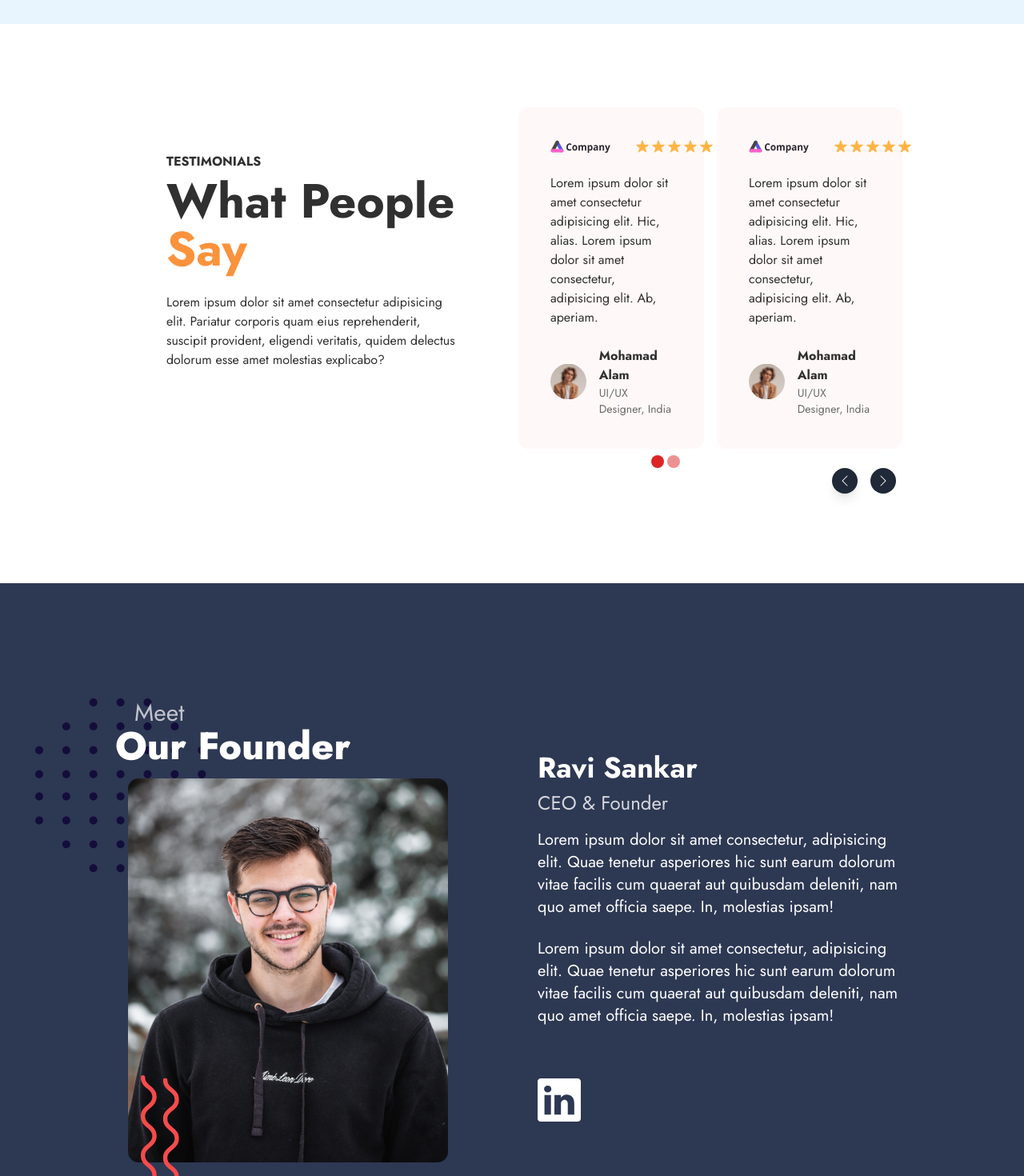
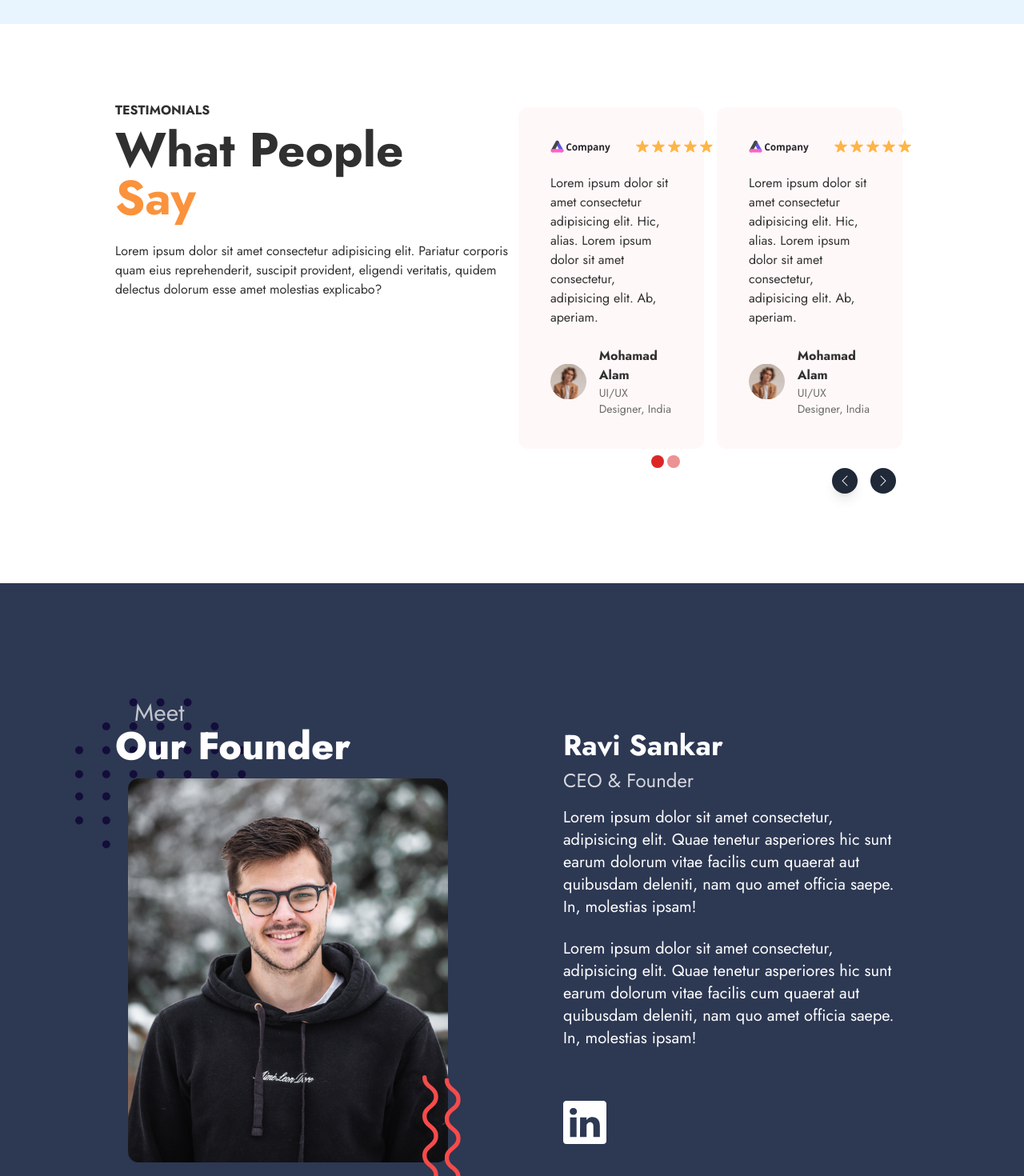
Before and after one commit to saketverma-03-alt/altheory, a Next.js app: page / in a window 1280 px wide. Shown: the part 4060-5530 px from the top of the page at 80% size. Built offline with nearby package versions, Linux system fonts and the light colour scheme.

Commit message:
fix alignments

```diff
--- a/src/components/teamSection.jsx
+++ b/src/components/teamSection.jsx
@@ -54,16 +54,17 @@ export function TeamSection() {
   return (
     <>
       <section className="bg-[#2D3853] text-white h-fit py-36 w-full flex justify-center items-center">
-        <div className="grid md:grid-cols-2 px-8 gap-16 max-w-[1980px] lg:px-36 w-full ">
+        <div className="grid md:grid-cols-2 grid-cols-1 px-8 gap-32 max-w-[1980px] lg:px-36 w-full ">
           <motion.div
             variants={slideFromLeft}
             initial="hidden"
             whileInView="enter"
             exit="exit"
             transition={{ type: "linear", duration: 0.5 }}
-            className="relative flex flex-col w-full"
+            className="relative flex flex-col w-full ml-auto"
           >
-            <h2 className="relative z-[2]">
+            <div className="mx-auto md:mr-0">
+              <h2 className="relative z-[2] ">
                 <span className="block ml-6 mb-[-1.5rem] text-3xl opacity-70">
                   Meet
                 </span>
@@ -72,23 +73,24 @@ export function TeamSection() {
               </h2>
               <Image
                 src={fillImage}
-              className="absolute top-[0px] left-[-100px] z-[1] "
+                className="absolute top-[0px] translate-x-[-50px] z-[1] "
               />
 
-            <figure className="p-4 max-w-3xl ">
+              <figure className="p-4  max-w-3xl ">
                 <Image
                   alt="Ravi Sankar Founder"
                   src={FounderImage}
                   width={400}
                   height={700}
-                className="z-[10] relative"
+                  className="z-[10] relative "
                 />
                 <Image
                   alt="vector graphic"
                   src={waveImage}
-                className="absolute bottom-[-30px] right-96 z-20 "
+                  className="absolute bottom-[-30px] right-0 z-20 "
                 />
               </figure>
+            </div>
           </motion.div>
           <motion.div
             variants={slideFromRight}
--- a/src/components/tetimonialSection.jsx
+++ b/src/components/tetimonialSection.jsx
@@ -23,7 +23,7 @@ export function TestimonialSection() {
     <>
       <div className="grid md:grid-cols-2 w-full ">
         {/* info */}
-        <div className="p-10 md:p-16">
+        <div className="">
           <h3 className="font-bold">TESTIMONIALS</h3>
 
           <h3 className="text-6xl font-bold  mt-2 mb-6">
--- a/src/pages/career.jsx
+++ b/src/pages/career.jsx
@@ -19,7 +19,10 @@ export default function CareerPage() {
         </p>
         <p className="text-xl">
           Email us your resume at{" "}
-          <span className="text-orange-600">email@us.in</span>{" "}
+          <a
+            className="flex gap-2 items-center hover:text-primary"
+            href="mailto&#58;hr&#64;altheory&#46;com"
+          ></a>
         </p>
       </div>
       <Footer />
```
Lines whose indentation alone changed are shown as unchanged.
